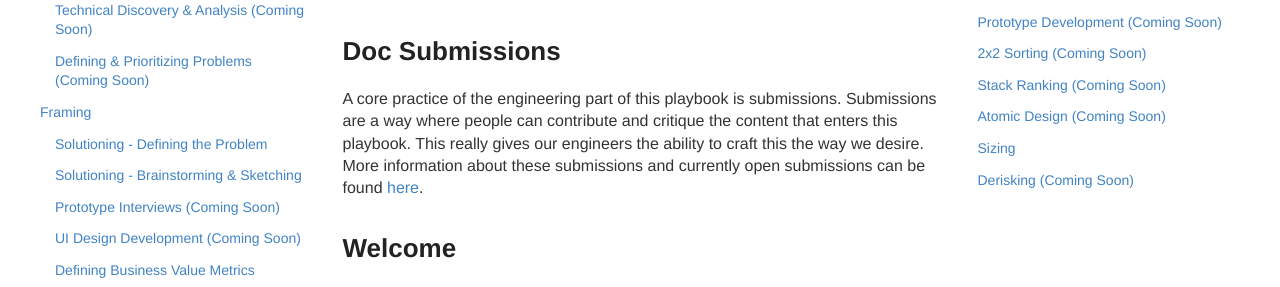
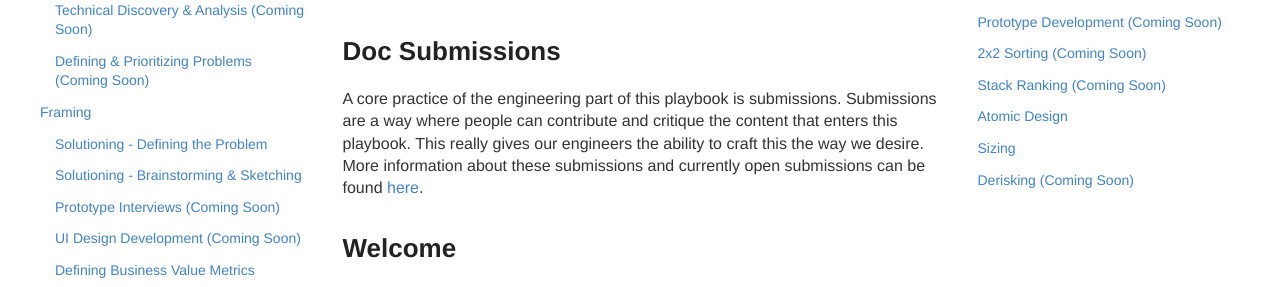
Before and after one commit to KnightPointSystems/kps_playbook, a Jekyll site: the page built from engineering.md, in a window 1280 px wide and 900 px high, scrolled down 585 px. Shown: the part 152-439 px from the top of the window. Built offline with Jekyll 4.4.1, drawn with Linux system fonts in a browser that asks for light colours; nearby versions of some CDN libraries.

Commit message:
Update design-plays.html

```diff
--- a/_includes/design-plays.html
+++ b/_includes/design-plays.html
@@ -18,7 +18,7 @@
      <li><a href="#">Prototype Development (Coming Soon)</a></li>
      <li><a href="#">2x2 Sorting (Coming Soon)</a></li>
      <li><a href="#">Stack Ranking (Coming Soon)</a></li>
-     <li><a href="#">Atomic Design (Coming Soon)</a></li>
+     <li><a href="{{ site.baseurl }}/atomic-design">Atomic Design</a></li>
      <li><a href="{{ site.baseurl }}/story-sizing">Sizing</a></li>
      <li><a href="#">Derisking (Coming Soon)</a></li>
 
```
